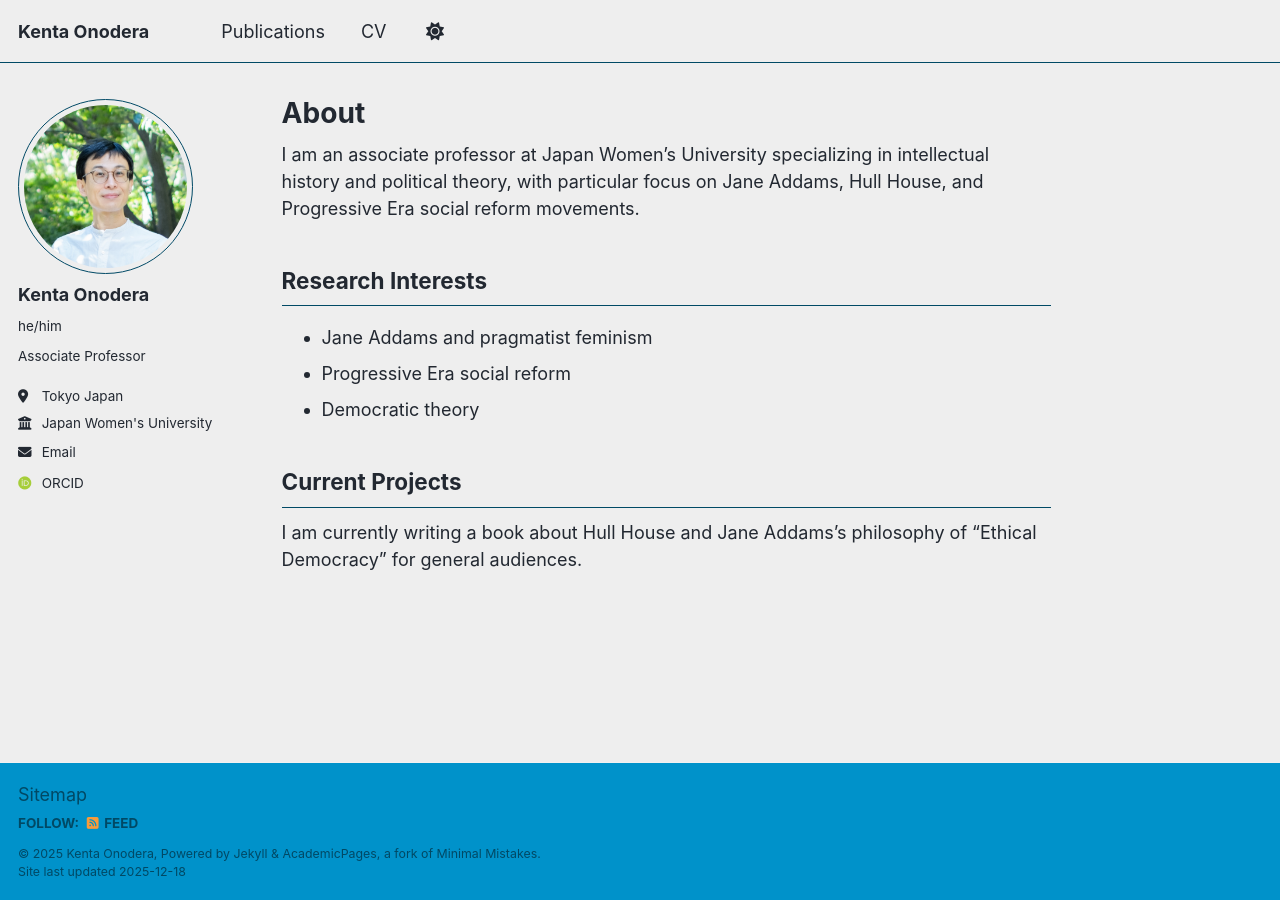
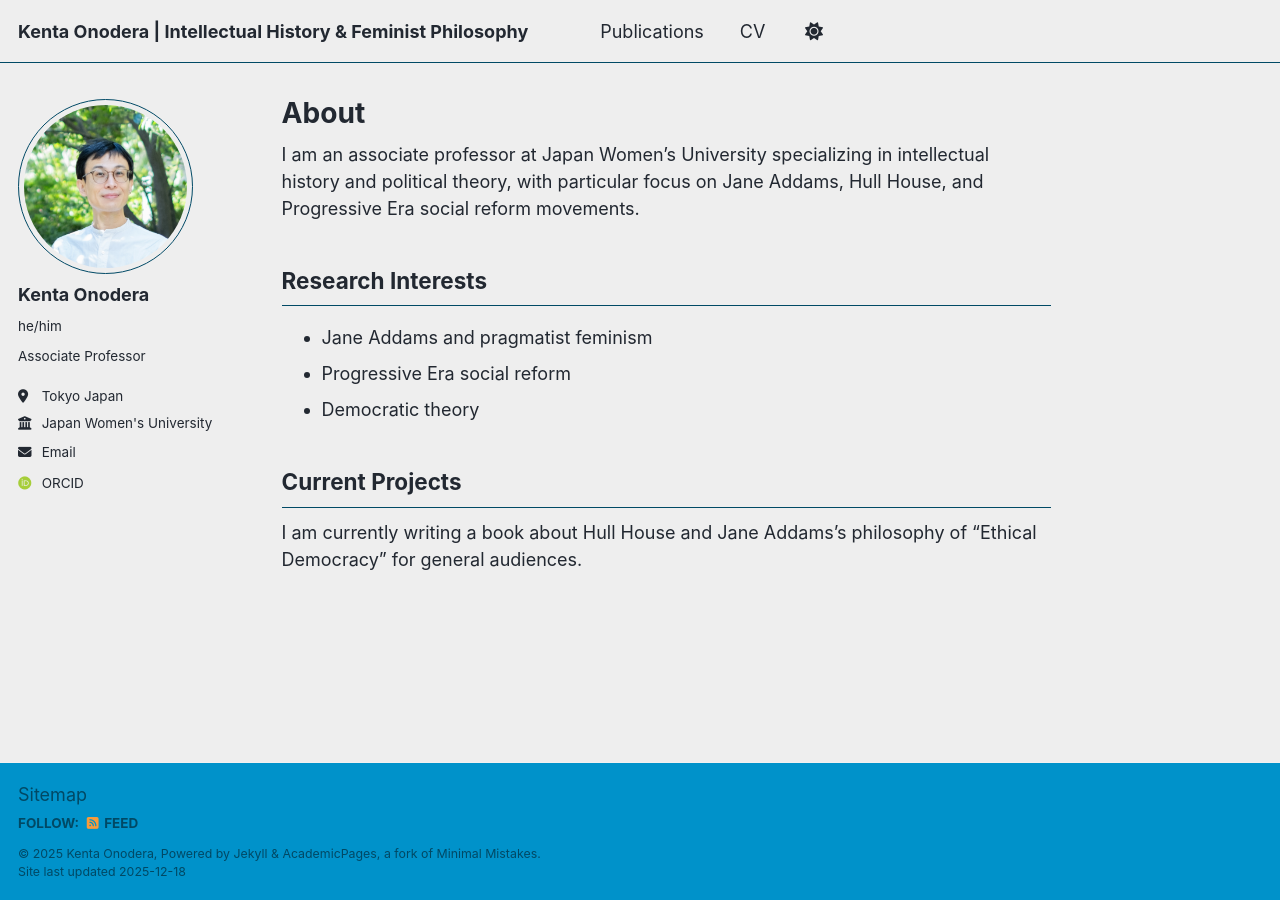
Before and after one commit to kenta-onodera/kenta-onodera.github.io, a Jekyll site: the page built from _pages/about.md, in a window 1280 px wide. Built offline with Jekyll 4.4.1, drawn with Linux system fonts in a browser that asks for light colours; some web fonts are replaced; a script bundle is joined from its source files by our own code; library files that are not in the unit come from our copies; some of the changed lines change nothing that is shown.

Commit message:
Update _config.yml

```diff
--- a/_config.yml
+++ b/_config.yml
@@ -9,10 +9,10 @@
 # Basic Site Settings
 locale                   : "en-US"
 site_theme               : "air" # Currently available options are "default", "air"
-title                    : "Kenta Onodera"
+title                    : "Kenta Onodera | Intellectual History & Feminist Philosophy"
 title_separator          : "-"
 name                     : &name "Kenta Onodera"
-description              : &description "Associate Professor specializing in intellectual history and political theory"   # Update this with a general description of your site, this is the default if not overridden by a page
+description              : &description "Associate Professor at Japan Women's University. Research on Jane Addams, pragmatist feminism, and Progressive Era democratic theory."   # Update this with a general description of your site, this is the default if not overridden by a page
 url                      : https://kenta-onodera.github.io # The base hostname & protocol for your site e.g. "https://[your GitHub username].github.io",
                                                            # or if you already have some other page hosted on Github then use "https://[your GitHub username].github.io/[Your Repo Name]"
 baseurl                  : "" # the subpath of your site, e.g. "/blog"
```
